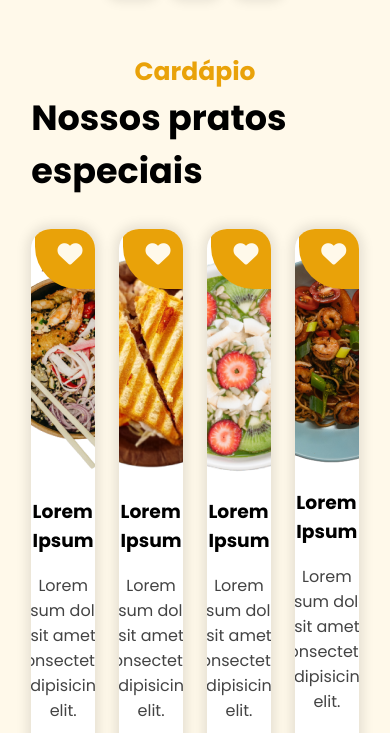
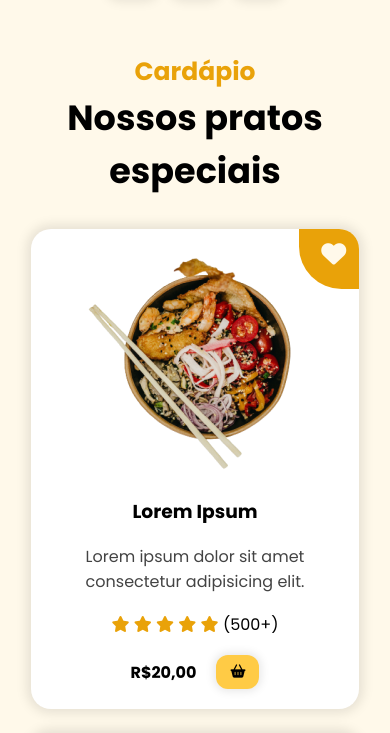
Before and after one commit to ArmandoJunior00/Landing-page, a plain HTML site: page index.html in a window 390 px wide. Shown: the part 651-1384 px from the top of the page. Drawn offline with nearby package versions, Linux system fonts and the light colour scheme.

Commit message:
create: menu responsive

```diff
--- a/src/styles/menu.css
+++ b/src/styles/menu.css
@@ -57,3 +57,24 @@
     align-items: center;
     gap: 20px;
 }
+
+@media screen and (max-width: 1170px){
+    #dishes{
+        flex-wrap: wrap;
+        justify-content: center;
+    }
+
+    .dish{
+        width: calc(50% - 12px);
+    }
+}
+
+@media screen and (max-width: 600px){
+    .dish{
+        width: 100%;
+    }
+
+    #menu .section-subtitle{
+        text-align: center;
+    }
+}
```
